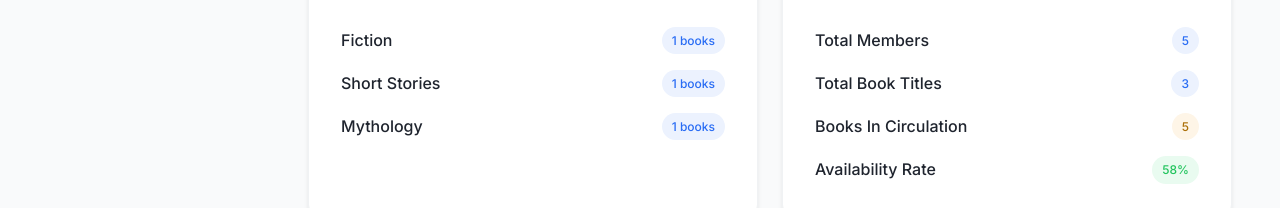
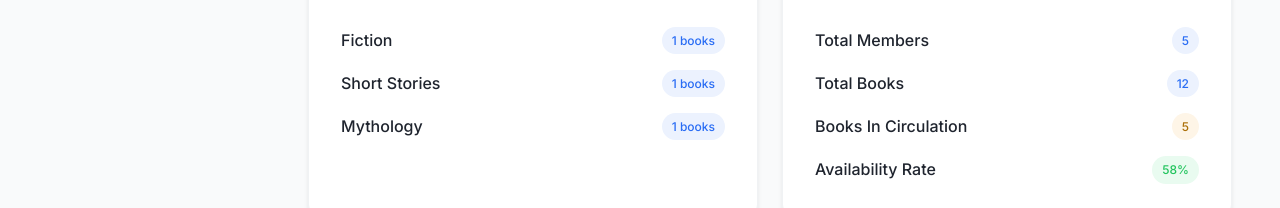
Before and after one commit to harshbatman/project, a React (Vite) app: page / in a window 1280 px wide. Shown: the part 1102-1310 px from the top of the page. Built offline with nearby package versions, Linux system fonts and the light colour scheme.

Commit message:
update dashboard to show total books quantity

```diff
--- a/src/components/Dashboard.jsx
+++ b/src/components/Dashboard.jsx
@@ -158,8 +158,8 @@ function Dashboard({ getStats, books, members, issuedBooks }) {
                                     <span className="badge badge-primary">{members.length}</span>
                                 </div>
                                 <div style={{ display: 'flex', justifyContent: 'space-between', alignItems: 'center' }}>
-                                    <span style={{ fontWeight: 500 }}>Total Book Titles</span>
-                                    <span className="badge badge-primary">{books.length}</span>
+                                    <span style={{ fontWeight: 500 }}>Total Books</span>
+                                    <span className="badge badge-primary">{stats.totalBooks}</span>
                                 </div>
                                 <div style={{ display: 'flex', justifyContent: 'space-between', alignItems: 'center' }}>
                                     <span style={{ fontWeight: 500 }}>Books In Circulation</span>
```
